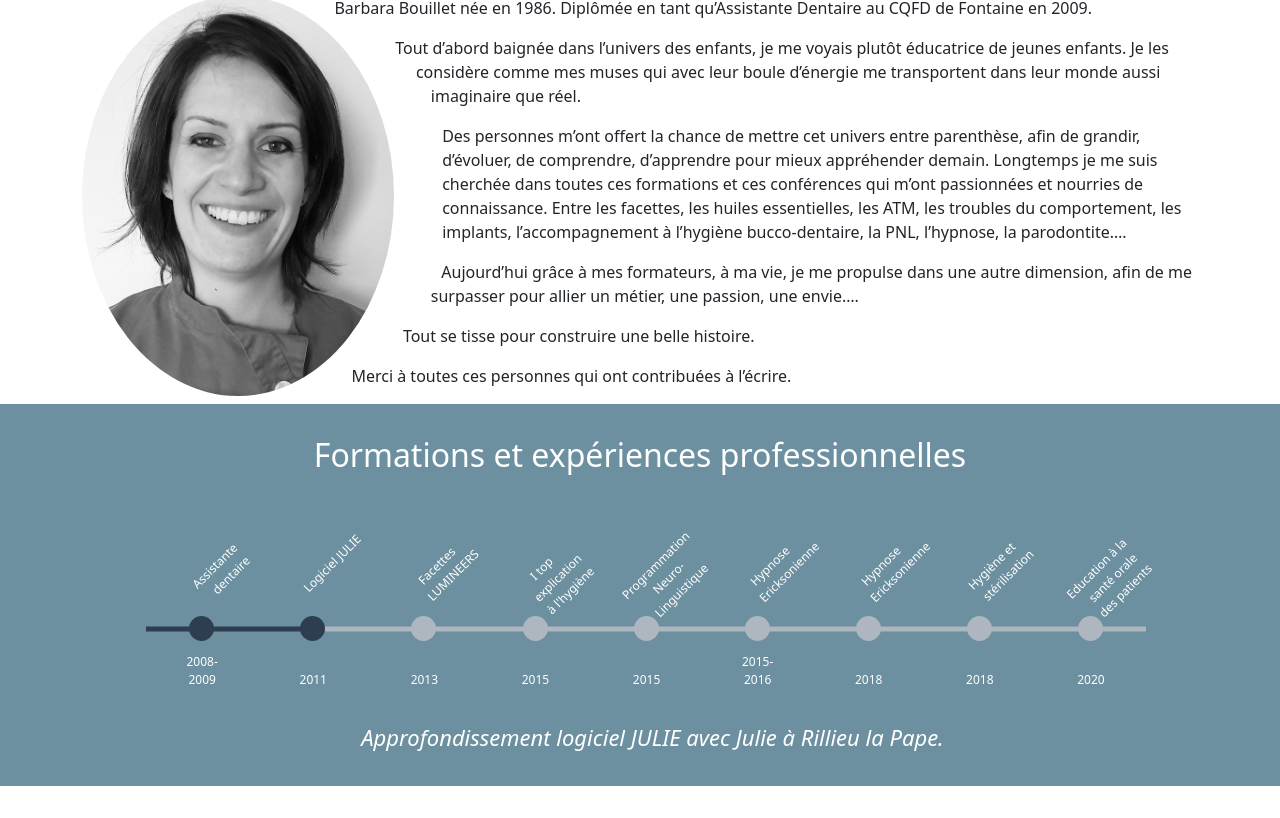
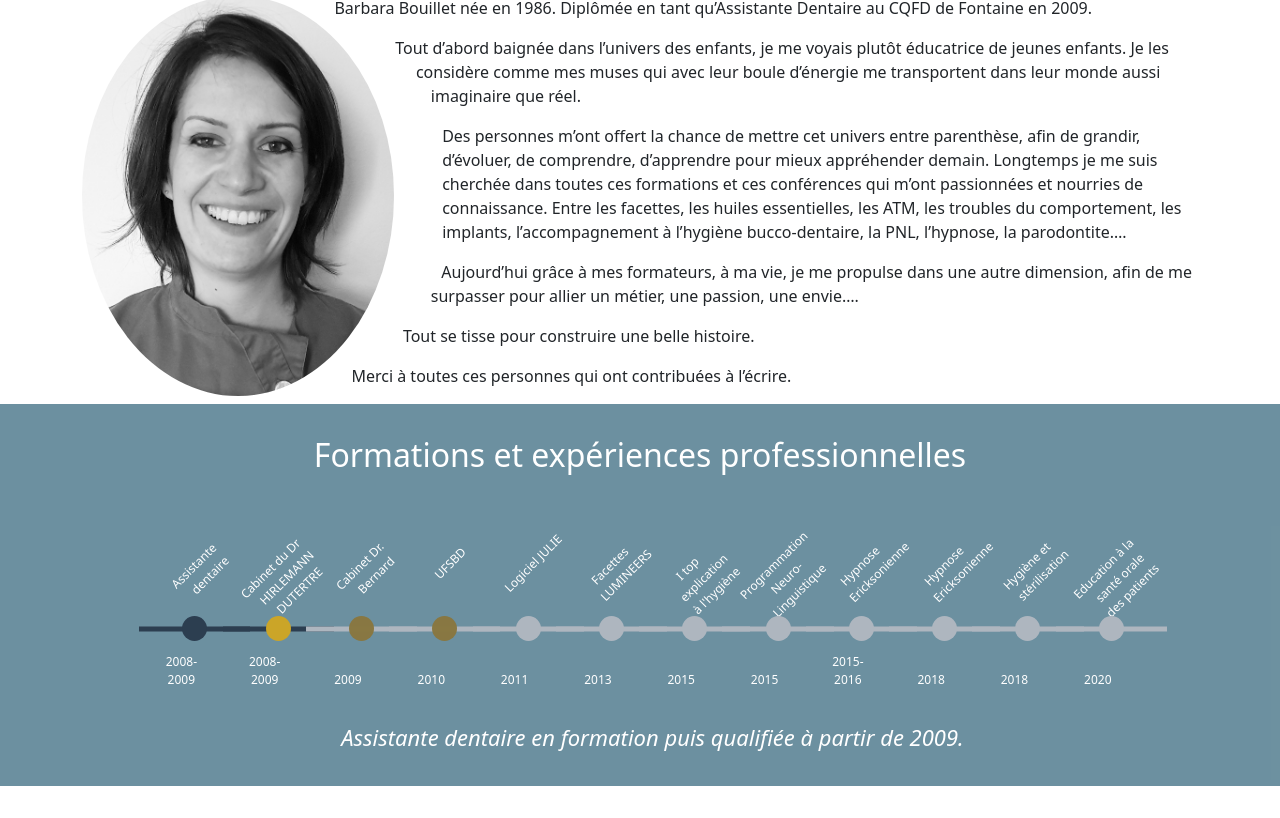
Before and after one commit to BenBBO/bab-assitante-dentaire, a Vue app: page / in a window 1280 px wide. Shown: the part 2523-3341 px from the top of the page. Built offline with nearby package versions, Linux system fonts and the light colour scheme.

Commit message:
Style spécial pour les expériences professionnelles

```diff
--- a/src/components/About.vue
+++ b/src/components/About.vue
@@ -49,56 +49,65 @@ export default {
           date: "2008-2009",
           label: "Assistante dentaire",
           description: "Formation qualifiante à Fontaine.",
-          id: 1,
+        },
+        {
+          date: "2008-2009",
+          label: "Cabinet du Dr HIRLEMANN DUTERTRE",
+          description: "Assistante dentaire en formation puis qualifiée à partir de 2009.",
+          type:"professionnel"
+        },
+        {
+          date: "2009",
+          label: "Cabinet Dr. Bernard",
+          description: "De 2009 à 2020 : Assistante dentaire qualifiée.",
+          type:"professionnel"
+        },
+        {
+          date: "2010",
+          label: "UFSBD",
+          description: "De 2010 à 2011 : Animatrice d'hygiène dentaire dans les écoles en collaboration avec l'UFSBD.",
+          type:"professionnel"
         },
         {
           date: "2011",
           label: "Logiciel JULIE",
           description:
             "Approfondissement logiciel JULIE avec Julie à Rillieu la Pape.",
-          id: 2,
         },
         {
           date: "2013",
           label: "Facettes LUMINEERS",
           description: "Tecalliage à Grenoble.",
-          id: 3,
         },
         {
           date: "2015",
           label: "I top explication à l'hygiène",
           description: "Curaprox à Lyon.",
-          id: 4,
         },
         {
           date: "2015",
           label: "Programmation Neuro-Linguistique",
           description: "M.Giorgi à Lyon.",
-          id: 5,
         },
         {
           date: "2015-2016",
           label: "Hypnose Ericksonienne",
           description: "Gema à Lyon.",
-          id: 6,
         },
         {
           date: "2018",
           label: "Hypnose Ericksonienne",
           description: "Adentia à Paris.",
-          id: 7,
         },
         {
           date: "2018",
           label: "Hygiène et stérilisation",
           description: "UFSBD.",
-          id: 8,
         },
         {
           date: "2020",
           label: "Education à la santé orale des patients",
           description: "UFSBD.",
-          id: 9,
         },
       ],
     };
--- a/src/components/Timeline.vue
+++ b/src/components/Timeline.vue
@@ -11,8 +11,9 @@
             :value="`${index}`"
             :key="`input-${index}`"
             :id="`input-${index}`"
+            :class="dateEntry.type"
           />
-          <div class="dot-info" :key="`dot-${index}`">
+          <div :class="['dot-info', `${dateEntry.type}`]" :key="`dot-${index}`">
             <label class="year" :for="`input-${index}`">{{
               dateEntry.date
             }}</label>
@@ -52,7 +53,7 @@ export default {
   },
   methods: {
     incrementSelectedDate() {
-      if (this.selectedDate < (this.dates.length-1)) this.selectedDate++;
+      if (this.selectedDate < this.dates.length - 1) this.selectedDate++;
       else this.selectedDate = 0;
     },
     setAutomaticDateChange() {
@@ -79,6 +80,8 @@ $parentMaxWidth: 1000px;
 $dotWidth: 25px;
 $active: #2c3e50;
 $inactive: #aeb6bf;
+$professionnel: #cba528;
+$professionnelInactive: #887740fb;
 
 .timeline-container {
   background-color: #3f6e82c2;
@@ -153,9 +156,12 @@ input {
     &::before {
       background-color: $active;
     }
+  }
 
-    &::after {
-      background-color: $inactive;
+  &.professionnel {
+    background-color: $professionnel;
+    &:checked {
+      background-color: $professionnel;
     }
   }
 
@@ -165,6 +171,10 @@ input {
       &::before,
       &::after {
         background-color: $inactive;
+      }
+
+      &.professionnel {
+        background-color: $professionnelInactive;
       }
     }
 
@@ -288,6 +298,10 @@ input {
       + .dot-info {
         background-color: $active;
 
+        &.professionnel {
+          background-color: $professionnel;
+        }
+
         span,
         label {
           &.year {
@@ -309,6 +323,10 @@ input {
     left: 0;
     margin-left: -70px;
     background-color: $inactive;
+
+    &.professionnel {
+      background-color: $professionnelInactive;
+    }
 
     span,
     label {
```
